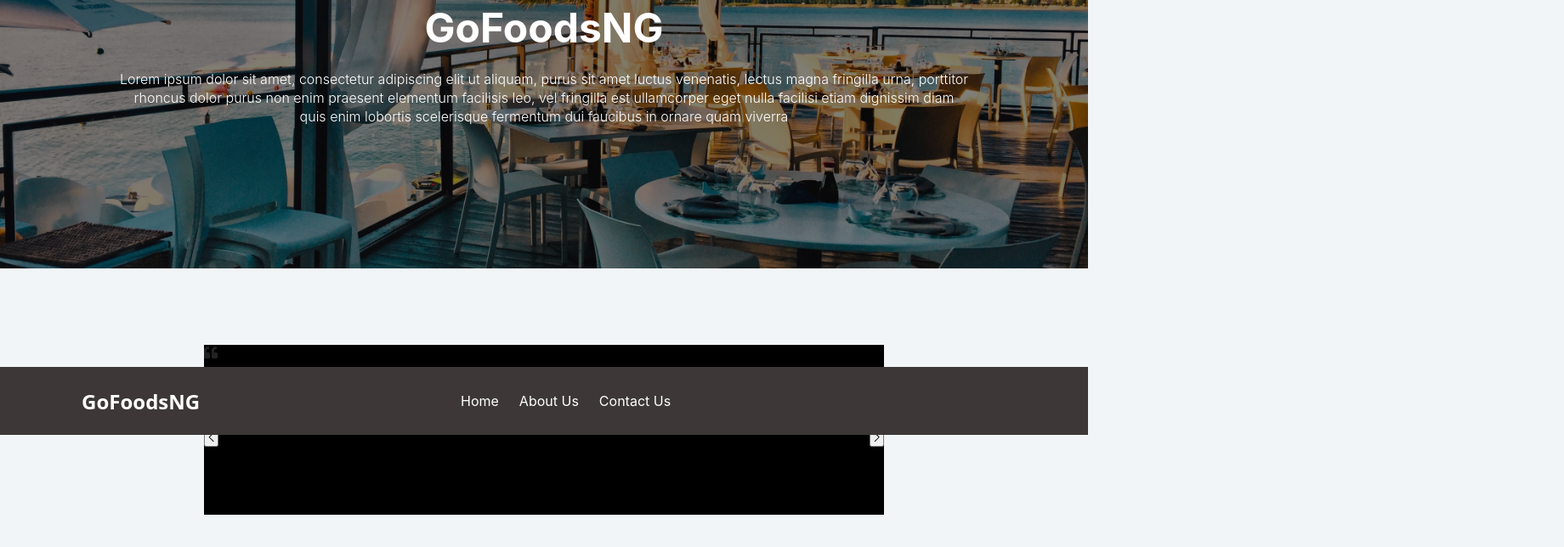
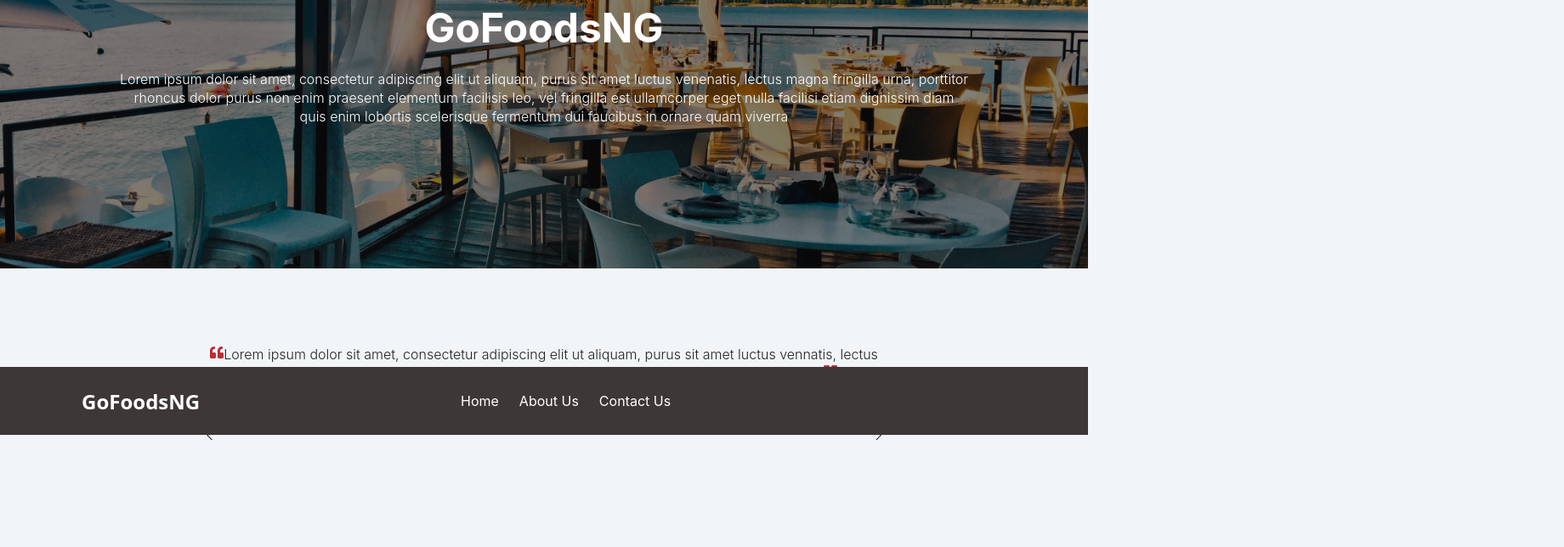
Before and after one commit to somilisa/GoFoodsNG, a React (Create React App) app: page /about in a window 1280 px wide. Shown: the part 288-932 px from the top of the page at 85% size, 1840 px wide, since content can reach past the window. Built offline with nearby package versions, Linux system fonts and the light colour scheme; some icons are missing.

Commit message:
feauture: slider functionality

```diff
--- a/src/components/Slider.js
+++ b/src/components/Slider.js
@@ -1,28 +1,69 @@
-import React,{useState,useEffect} from 'react'
-import { BsChevronRight,BsChevronLeft,FaQuoteLeft,FaQuoteRight } from "react-icons";
+import React, { useState, useEffect } from 'react';
+import { BsChevronRight, BsChevronLeft } from 'react-icons/bs';
+import { FaQuoteLeft, FaQuoteRight } from 'react-icons/fa';
+import { data } from '../data.ts';
 
-type Props = {}
+type Props = {};
 
 const Slider = (props: Props) => {
-  const [people,setPeople] = useState(data)
-  const [index,setIndex] =useState(0);
+  const [people, setPeople] = useState(data);
+  const [index, setIndex] = useState(0);
+
+  useEffect(() => {
+    const lastIndex = people.length - 1;
+    if (index < 0) {
+      setIndex(lastIndex);
+    }
+    if (index > lastIndex) {
+      setIndex(0);
+    }
+  }, [index, people]);
+
+  useEffect(() => {
+    let slider = setInterval(() => {
+      setIndex(index + 1);
+    }, 3000);
+    return () => clearInterval(slider);
+  }, [index]);
+
   return (
-    <section className='slider'>
-      {people.map(person,personIndex)=>{
-        const{id,quote,name}= person;
-        return{
-          <article key={id}>
-          <FaQuoteLeft/>
-            <p>{quote}</p>
-            <p>{name}</p>
-          <FaQuoteRight/>
-          </article>
-        }
-      }}
-      <button className='prev'><BsChevronLeft/></button>
-      <button className='next'><BsChevronRight/></button>
+    <section className='slider-section'>
+      <div
+        className='slider
+      '
+      >
+        {people.map((person, personIndex) => {
+          const { id, quote, name } = person;
+          let position = 'nextSlide';
+          if (personIndex === index) {
+            position = 'activeSlide';
+          }
+          if (
+            personIndex === index - 1 ||
+            (index === 0 && personIndex === people.length - 1)
+          ) {
+            position = 'lastSlide';
+          }
+          return (
+            <article className={position} key={id}>
+              <p className='slider-quote'>
+                {' '}
+                <FaQuoteLeft className='quote-icon' />
+                {quote} <FaQuoteRight className='quote-icon' />
+              </p>
+              <p className='slider-title'>{name}</p>
+            </article>
+          );
+        })}
+        <button className='prev' onClick={() => setIndex(index - 1)}>
+          <BsChevronLeft />
+        </button>
+        <button className='next' onClick={() => setIndex(index + 1)}>
+          <BsChevronRight />
+        </button>
+      </div>
     </section>
-  )
-}
+  );
+};
 
-export default Slider
+export default Slider;
--- a/src/data.ts
+++ b/src/data.ts
@@ -1,4 +1,4 @@
-const people = [
+const data = [
   {
     id: 1,
     name: 'Alan Michael',
@@ -16,4 +16,4 @@ const people = [
   }
 ]
 
-export {people};
+export {data};
--- a/src/index.css
+++ b/src/index.css
@@ -306,16 +306,67 @@ Slider
 }
 
 .slider {
-  background: black;
   width: 80vw;
   margin: 0 auto;
-  /* display: flex; */
+  display: flex;
   /* justify-content: space-between; */
   height: 200px;
   max-width: 800px;
   position: relative;
 }
 
+article {
+  position: absolute;
+  top: 0;
+  left: 0;
+  width: 100%;
+  height: 100%;
+  opacity: 0;
+  transition: var(--transition);
+}
+
+article.activeSlide {
+  opacity: 1;
+  transform: translateX(0);
+}
+
+article.lastSlide {
+  transform: translateX(-100%);
+}
+
+article.nextSlide {
+  transform: translateX(100%);
+}
+
+article p {
+  text-align: center;
+}
+
+.slider-description {
+  max-width: 40em;
+  margin: 0 auto;
+  color: #000;
+  font-style: normal;
+  font-weight: 400;
+  line-height: 1.5;
+  /* 166.667% */
+}
+
+.slider-title {
+  color: #BA2E36;
+  font-size: 24px;
+  font-style: normal;
+  font-weight: 500;
+  line-height: 40px;
+  /* 166.667% */
+}
+
+.quote-icon {
+  fill: #BA2E36;
+}
+.quote-icon :nth-child(2){
+
+}
 .prev, .next {
   position: absolute;
   top: 50%;
@@ -331,10 +382,17 @@ Slider
   /* border-radius: var(--radius); */
   cursor: pointer;
   transition: var(--transition);
+  background-color: transparent;
+  border: transparent;
 }
 
 .next {
   right: 0;
+}
+
+hr {
+  width: 400px;
+  margin: 32px auto 16px;
 }
 
 /*
--- a/src/pages/About.js
+++ b/src/pages/About.js
@@ -1,12 +1,9 @@
 import React from 'react';
 import Hero from '../components/Hero';
 import bg from '../Assets/about-hero-image.png';
-import {
-  BsChevronRight,
-  BsChevronLeft,
-} from 'react-icons/bs';
-import {FaQuoteLeft,
-  FaQuoteRight} from 'react-icons/fa'
+// import { BsChevronRight, BsChevronLeft } from 'react-icons/bs';
+// import { FaQuoteLeft, FaQuoteRight } from 'react-icons/fa';
+import Slider from '../components/Slider';
 
 const About = () => {
   return (
@@ -22,13 +19,22 @@ lectus magna fringilla urna, porttitor rhoncus dolor purus non enim praesent ele
 vel fringilla est ullamcorper eget nulla facilisi etiam dignissim diam quis enim
 lobortis scelerisque fermentum dui faucibus in ornare quam viverra'
       />
-      <section className='slider-section'>
-        <div class="slider">
+      <Slider/>
+      {/* <section className='slider-section'>
+        <div className='slider'>
           <article>
+
+            <p className='slider-description'>
             <FaQuoteLeft />
-            <p></p>
-            <p></p>
-            <FaQuoteRight />
+              Lorem ipsum dolor sit amet, consectetur adipiscing elit ut
+              aliquam, purus sit amet luctus venenatis, lectus magna fringilla
+              urna, porttitor rhoncus dolor purus non enim praesent elementum
+              facilisis leo
+              <FaQuoteRight />
+            </p>
+            <hr />
+            <p className='slider-title'>Alan Michael</p>
+
           </article>
           <button className='prev'>
             <BsChevronLeft />
@@ -37,7 +43,7 @@ lobortis scelerisque fermentum dui faucibus in ornare quam viverra'
             <BsChevronRight />
           </button>
         </div>
-      </section>
+      </section> */}
     </main>
   );
 };
```
